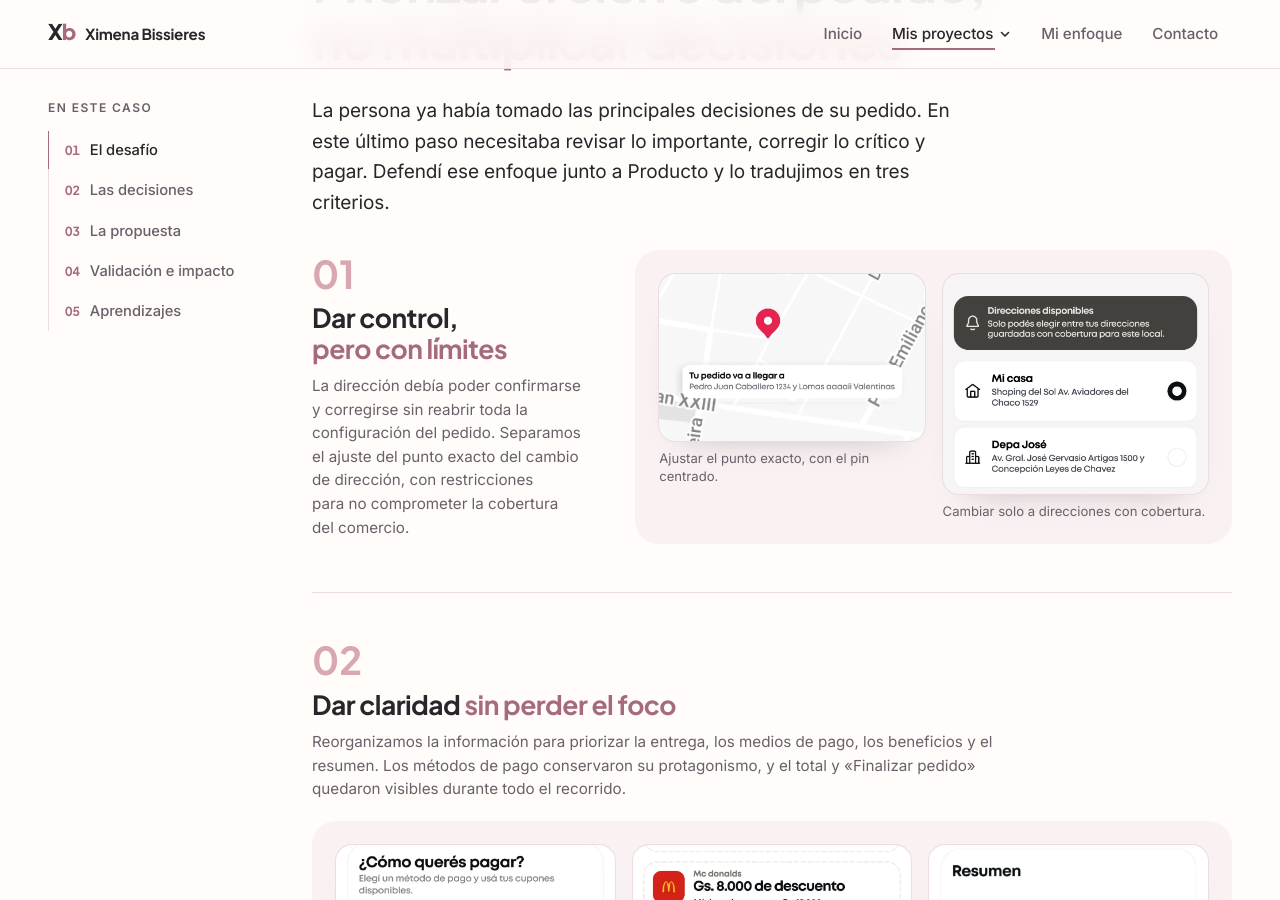
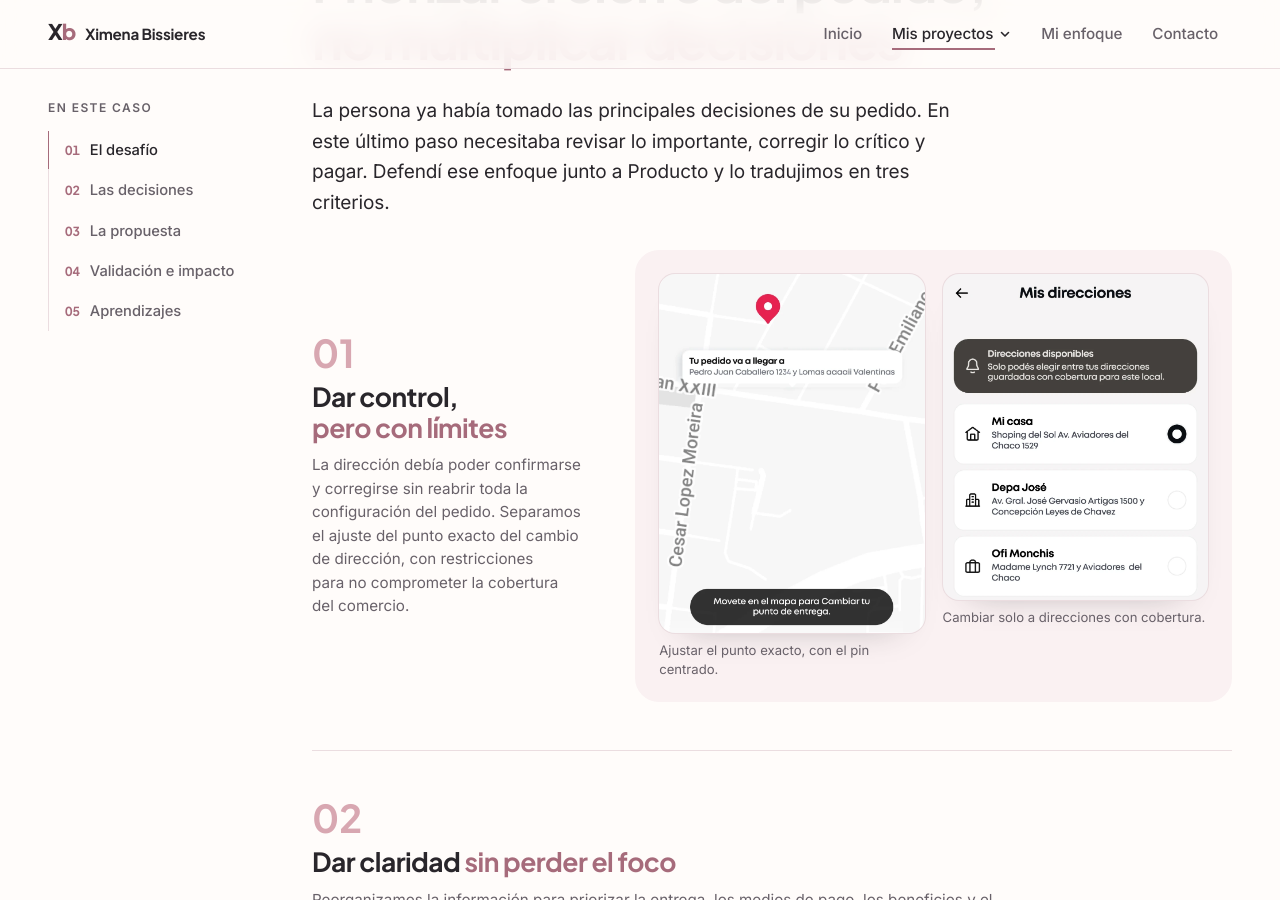
Before and after one commit to ximebissieres/Ximebissieres.github.io, a Jekyll site: the page built from proyectos/monchis.html, in a window 1280 px wide and 900 px high, scrolled down 2035 px. Built offline with Jekyll 4.4.1, drawn with Linux system fonts in a browser that asks for light colours.

Commit message:
Monchis: recortes de Dar control con más contexto (aviso del mapa y encabezado Mis direcciones)
Co-Authored-By: Claude Opus 5.5 <noreply@anthropic.com>
Claude-Session: https://claude.ai/code/session_01DJ4kQgEHjb3PtnpPBBuZ5X

```diff
--- a/proyectos/monchis.html
+++ b/proyectos/monchis.html
@@ -107,8 +107,8 @@ summary: 'En Monchis, los pedidos podían ser con envío a domicilio, retiro en
             <p>La dirección debía poder confirmarse y corregirse sin reabrir toda la configuración del pedido. Separamos el ajuste del punto exacto del cambio de dirección, con restricciones para no comprometer la cobertura del comercio.</p>
           </div>
           <div class="crit-visual">
-            <figure class="comp"><img src="/assets/img/monchis-componente-pin.webp" alt="Recorte del mapa de punto de entrega: pin centrado y globo «Tu pedido va a llegar a» con la dirección" width="923" height="580" loading="lazy" decoding="async"><figcaption>Ajustar el punto exacto, con el pin centrado.</figcaption></figure>
-            <figure class="comp"><img src="/assets/img/monchis-componente-direcciones.webp" alt="Recorte de Mis direcciones: aviso «Solo podés elegir entre tus direcciones guardadas con cobertura para este local» y direcciones guardadas" width="923" height="765" loading="lazy" decoding="async"><figcaption>Cambiar solo a direcciones con cobertura.</figcaption></figure>
+            <figure class="comp"><img src="/assets/img/monchis-componente-pin.webp" alt="Recorte del mapa de punto de entrega: pin centrado, globo «Tu pedido va a llegar a» con la dirección y el aviso «Movete en el mapa para cambiar tu punto de entrega»" width="923" height="1250" loading="lazy" decoding="async"><figcaption>Ajustar el punto exacto, con el pin centrado.</figcaption></figure>
+            <figure class="comp"><img src="/assets/img/monchis-componente-direcciones.webp" alt="Recorte de la pantalla Mis direcciones: encabezado, aviso «Solo podés elegir entre tus direcciones guardadas con cobertura para este local» y tres direcciones guardadas" width="923" height="1135" loading="lazy" decoding="async"><figcaption>Cambiar solo a direcciones con cobertura.</figcaption></figure>
           </div>
         </article>
         <article class="crit crit--stack">
```
Also changed, not shown: assets/img/monchis-componente-direcciones.webp, assets/img/monchis-componente-pin.webp.
